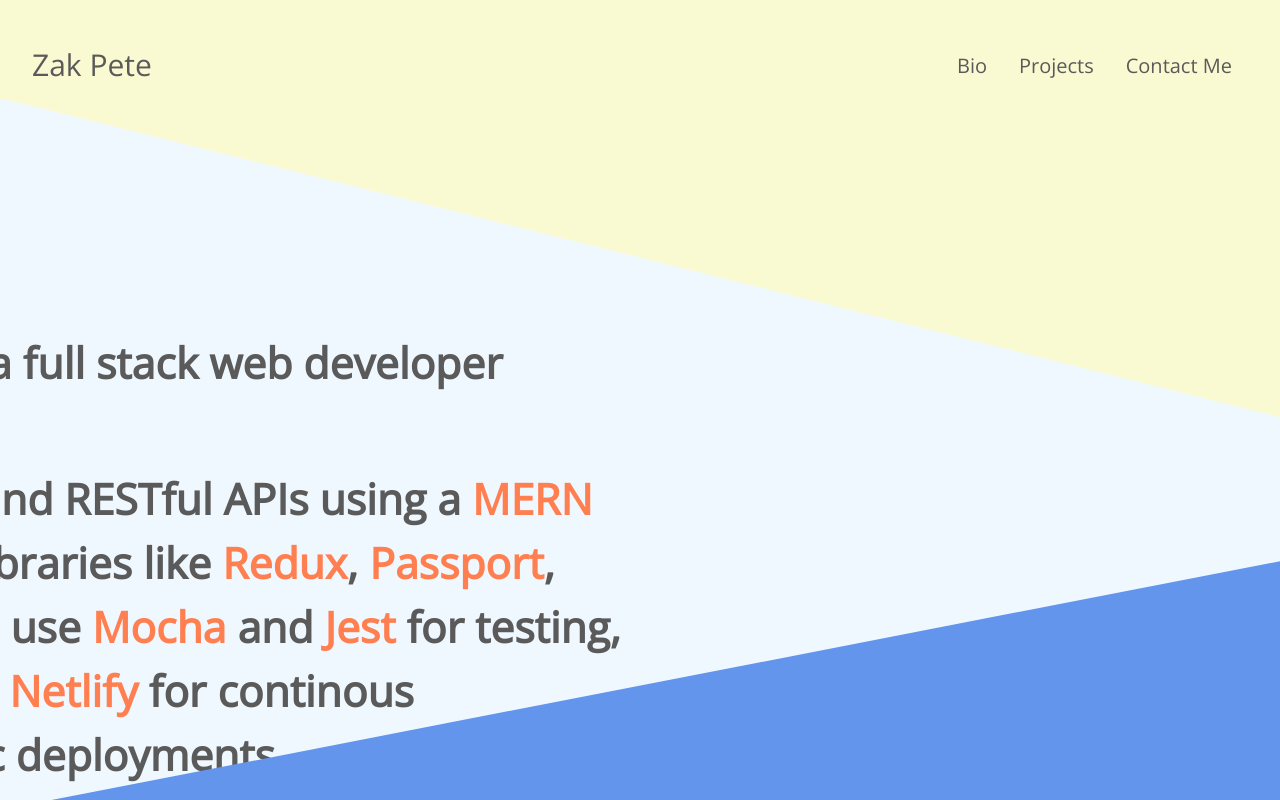
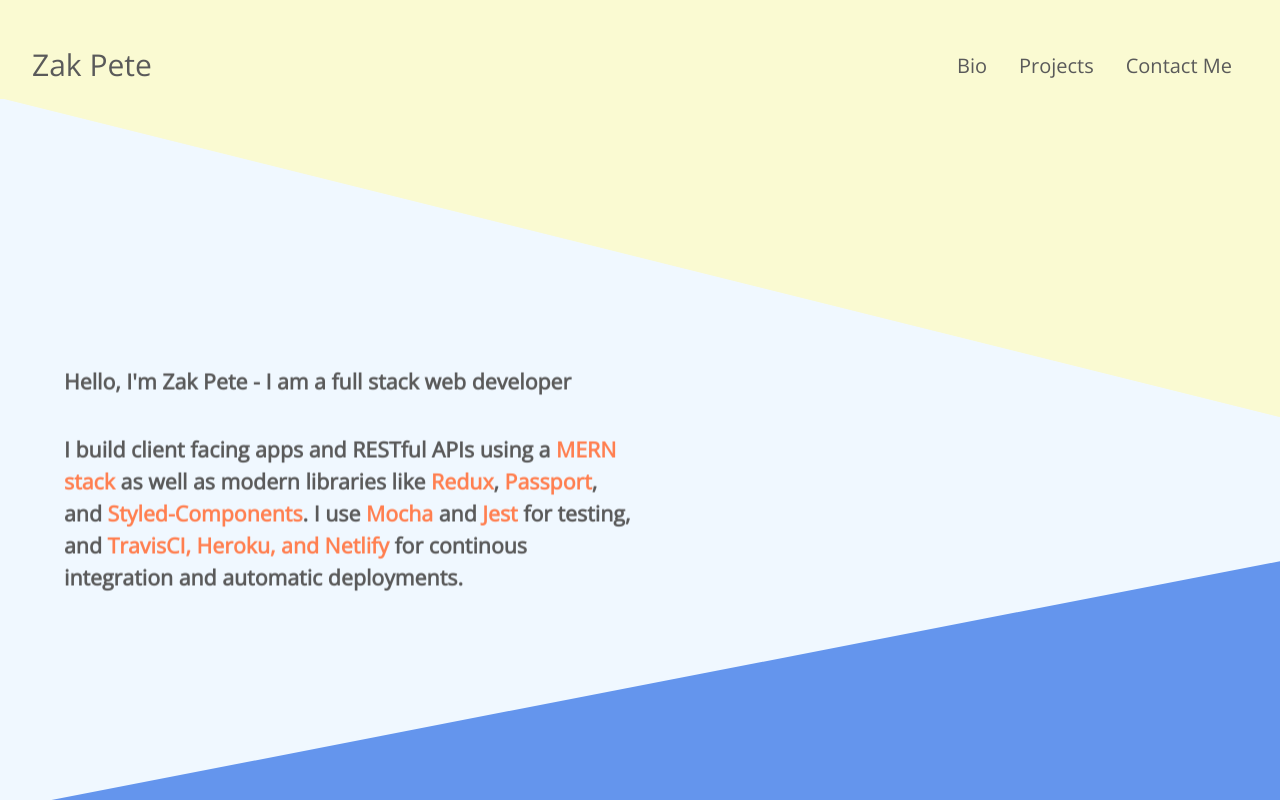
Before and after one commit to HurricanePete/HurricanePete-Portfolio, a React (Create React App) app: page / in a window 1280 px wide. Built offline with nearby package versions, Linux system fonts and the light colour scheme; what react-animations would draw is missing.

Commit message:
fix of bug caused by perspective inheritance on different browsers

```diff
--- a/src/components/App.js
+++ b/src/components/App.js
@@ -10,15 +10,15 @@
 import './styles/response-grid.css';
 
 export default class App extends React.Component {
+	// <main>
+	// </main>
 	render() {
 	    return (
 	    	<div className="parallax-wrapper">
 		    	<NavBar />
-		    	<main>
 			        <Intro />
 			        <ProjectSection />
 			        <Bio />
-		      	</main>
 		      	<FooterBar />
 			</div>
 	    );
```
